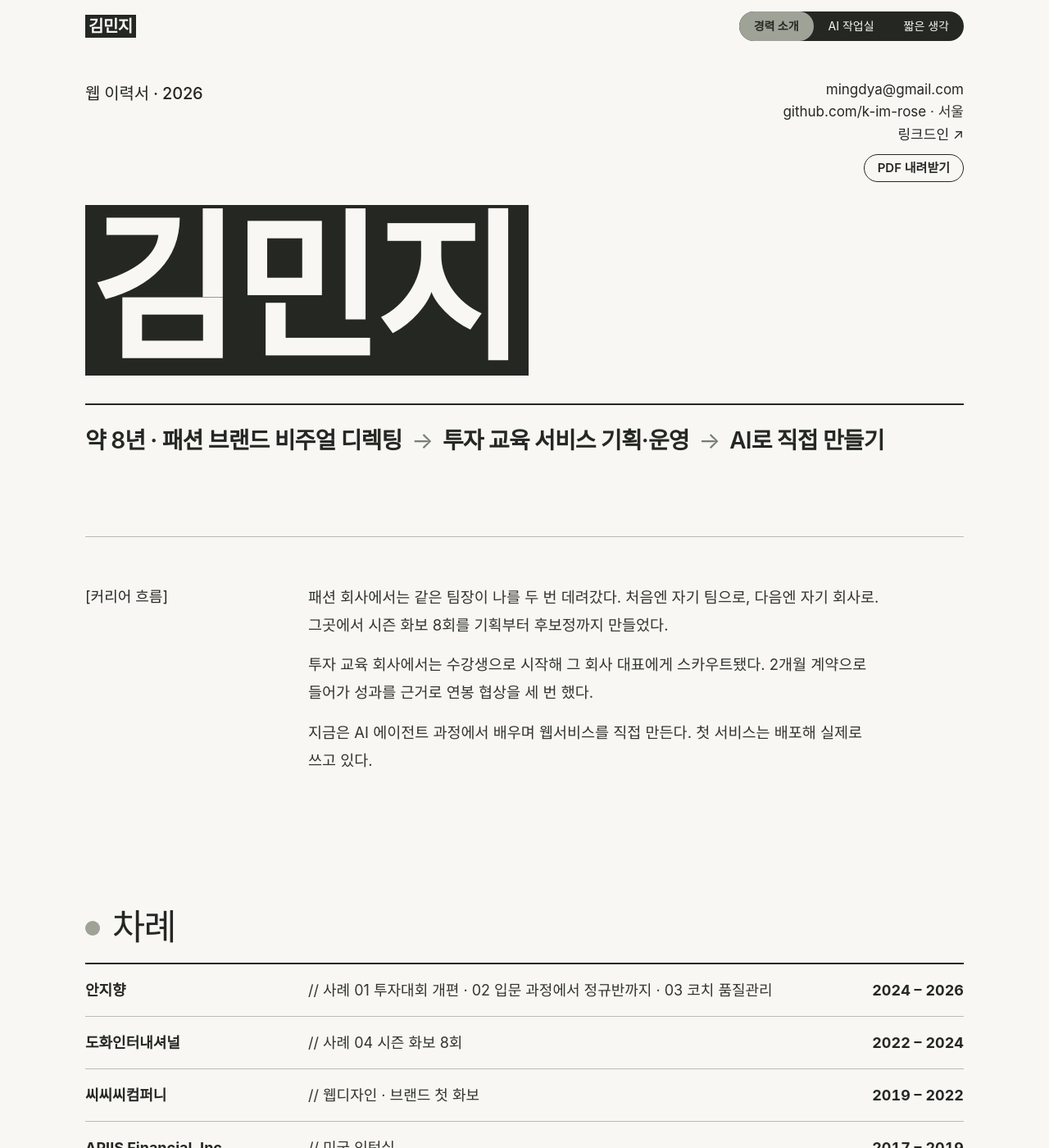
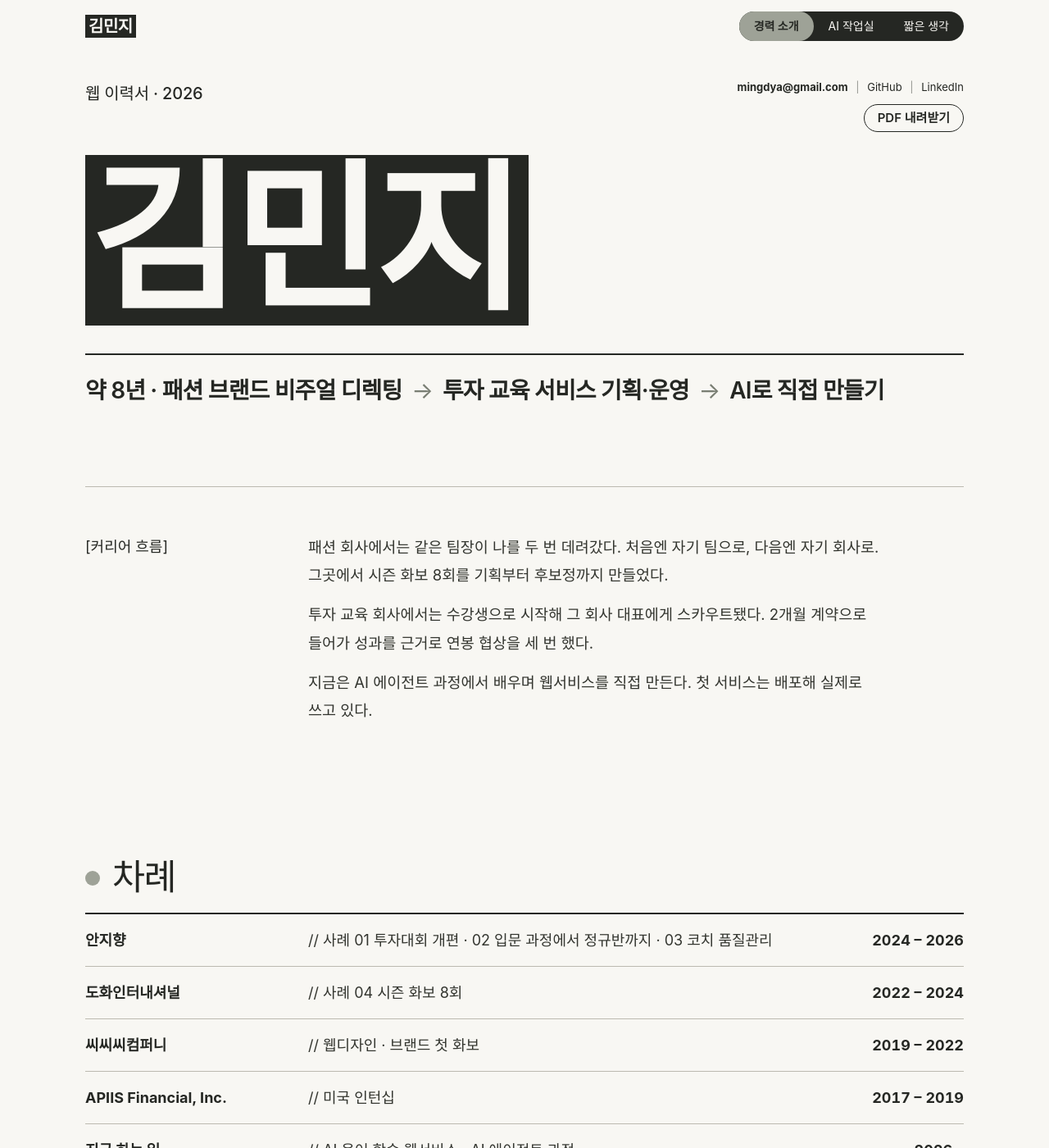
Before and after one commit to k-im-rose/k-im-rose.github.io, a Jekyll site: the page built from index.html, in a window 1280 px wide and 1400 px high. Shown: the whole window at 82% size. Built offline with Jekyll 4.4.1, drawn with Linux system fonts in a browser that asks for light colours; some web fonts are replaced.

Commit message:
홈페이지 표지: 연락처를 한 줄로 정리하고 글씨 크기 축소
Co-Authored-By: Claude Haiku 5.5 <noreply@anthropic.com>

```diff
--- a/assets/css/cv.css
+++ b/assets/css/cv.css
@@ -44,6 +44,8 @@ b { font-weight: 700; color: var(--ink); }
 .kicker { margin: 0; font-size: 20px; font-weight: 500; color: var(--ink); letter-spacing: -0.01em; }
 .contact { text-align: right; font-size: 17px; line-height: 1.6; }
 .contact p { margin: 0; }
+.contact-line { white-space: nowrap; font-size: 13px; }
+.contact-line span { margin: 0 6px; opacity: .5; }
 .contact a { text-decoration: none; }
 .contact a:hover { text-decoration: underline; }
 .contact .pdf { display: inline-block; margin-top: 10px; padding: 4px 16px; border: 1px solid var(--ink); border-radius: 999px; font-size: 15px; font-weight: 600; }
@@ -155,6 +157,7 @@ a.row:hover, a.row:hover b, a.row:hover span { color: #fff; }
   .sheet { padding-top: 28px; }
   .cover-top { flex-direction: column-reverse; gap: 14px; }
   .contact { text-align: left; font-size: 15px; }
+  .contact-line { font-size: 12px; }
   .kicker { font-size: 17px; }
   .name { font-size: clamp(79px, 24.3vw, 126px); margin-top: 18px; }
   .flow { font-size: 19px; margin-top: 24px; }
--- a/index.html
+++ b/index.html
@@ -11,9 +11,7 @@ title: 김민지 — 웹 이력서
   <div class="cover-top">
     <p class="kicker">웹 이력서 · 2026</p>
     <div class="contact">
-      <p><a href="mailto:mingdya@gmail.com">mingdya@gmail.com</a></p>
-      <p><a href="https://github.com/k-im-rose">github.com/k-im-rose</a> · 서울</p>
-      <p><a href="https://www.linkedin.com/in/%EB%AF%BC%EC%A7%80-%EA%B9%80-00b266450/" target="_blank" rel="noopener">링크드인 ↗</a></p>
+      <p class="contact-line"><b><a href="mailto:mingdya@gmail.com">mingdya@gmail.com</a></b> <span>|</span> <a href="https://github.com/k-im-rose">GitHub</a> <span>|</span> <a href="https://www.linkedin.com/in/%EB%AF%BC%EC%A7%80-%EA%B9%80-00b266450/" target="_blank" rel="noopener">LinkedIn</a></p>
       <p><a class="pdf" href="{{ '/assets/files/resume.pdf' | relative_url }}" download="김민지_이력서.pdf">PDF 내려받기</a></p>
     </div>
   </div>
```
